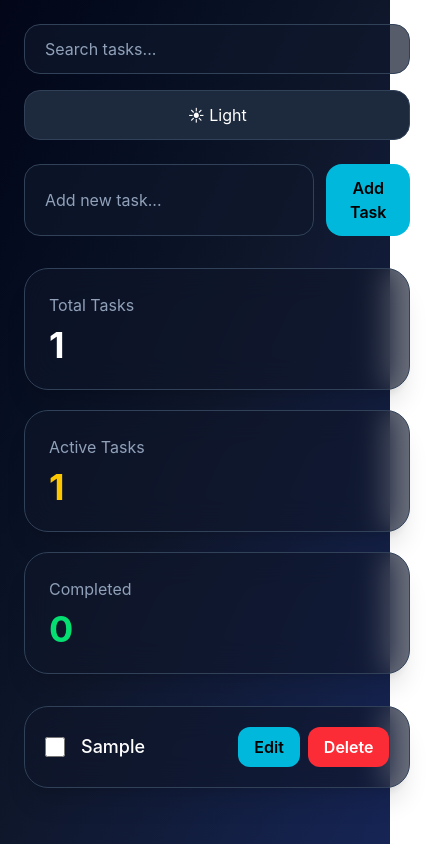
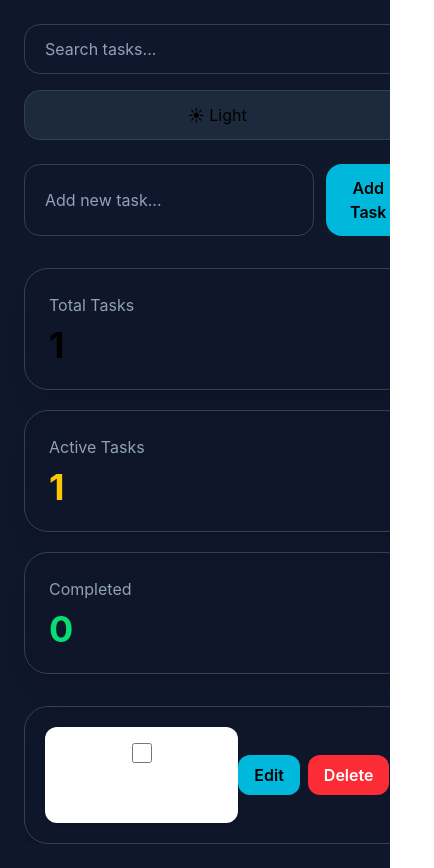
Before and after one commit to noman-nawaz-khan/Task-Manager, a React (Vite) app in the folder frontend/: page / in a window 390 px wide. Both pictures are taken after typing "Sample" into the empty fields and a click on the button "Add Task". Shown: the whole page, 434 px wide, since content can reach past the window. Before the commit the page ends 844 px from the top, so only its background shows below. Built offline with nearby package versions, Linux system fonts and the light colour scheme.

Commit message:
fix responsive issue

```diff
--- a/frontend/src/App.jsx
+++ b/frontend/src/App.jsx
@@ -53,7 +53,7 @@ function App() {
         dark
           ? "bg-gradient-to-br from-slate-950 via-slate-900 to-blue-950 text-white"
           : "bg-slate-100 text-black"
-      }`}
+      }`,"flex flex-col md:flex-row min-h-screen overflow-x-hidden bg-slate-900"}
     >
       <div className="flex">
         <Sidebar
--- a/frontend/src/components/TaskItem.jsx
+++ b/frontend/src/components/TaskItem.jsx
@@ -24,7 +24,7 @@ function TaskItem({
       duration-300
       "
     >
-      <div className="flex items-center gap-4">
+      <div className="flex items-center gap-4 flex flex-col sm:flex-row sm:items-center justify-between gap-3 p-4 bg-white dark:bg-gray-800 rounded-xl shadow w-full">
 
         <input
           type="checkbox"
@@ -45,6 +45,7 @@ function TaskItem({
             rounded-xl
             px-3 py-2
             text-white
+            w-full sm:w-auto flex-1 min-w-0 border p-1 rounded
             "
           />
         ) : (
@@ -76,6 +77,7 @@ function TaskItem({
             text-black
             font-semibold
             rounded-xl
+            sm:flex-nowrap
             "
           >
             Save
--- a/frontend/src/components/Taskboard.jsx
+++ b/frontend/src/components/Taskboard.jsx
@@ -2,7 +2,7 @@ import TaskItem from "./TaskItem";
 
 function TaskBoard({ tasks, deleteTask, toggleTask, updateTask }) {
   return (
-    <div className="mt-6 space-y-3">
+    <div className="mt-6 space-y-3 sm:px-0 space-y-3 overflow-x-hidden">
 
       {tasks.map(task => (
         <TaskItem
```
